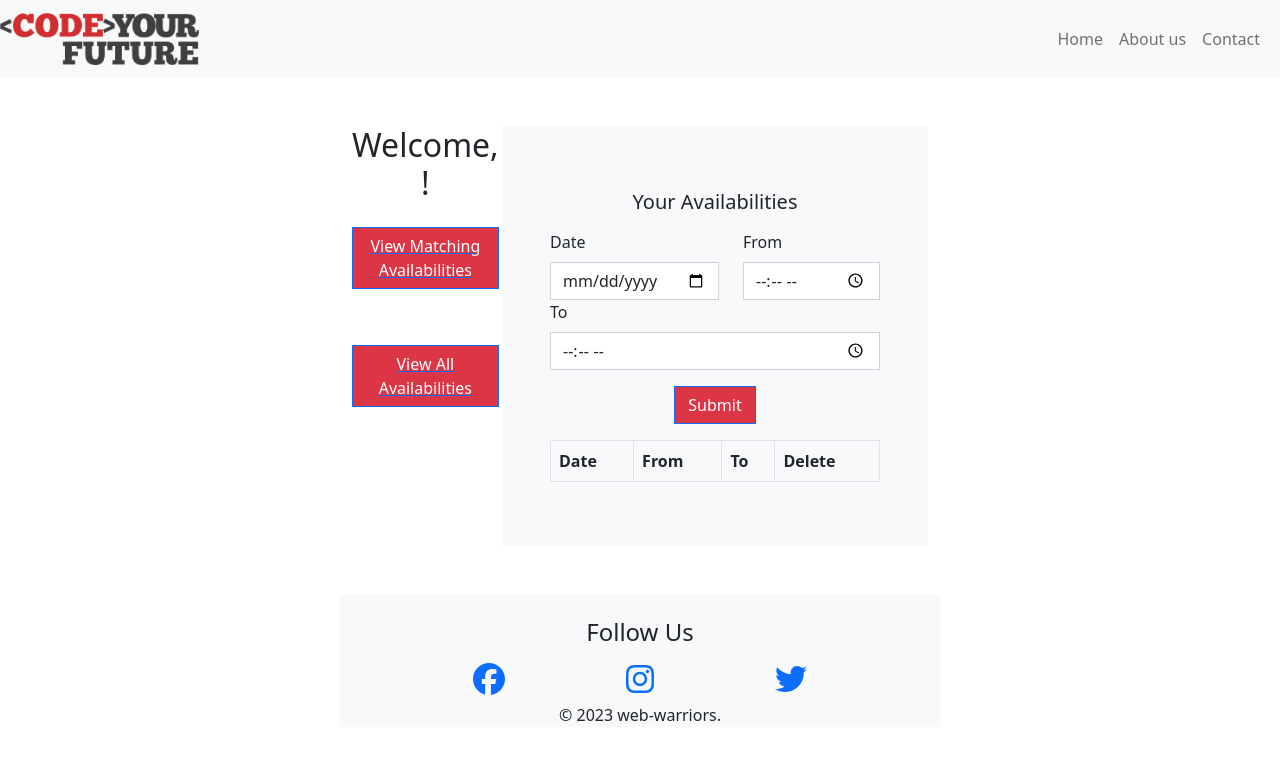
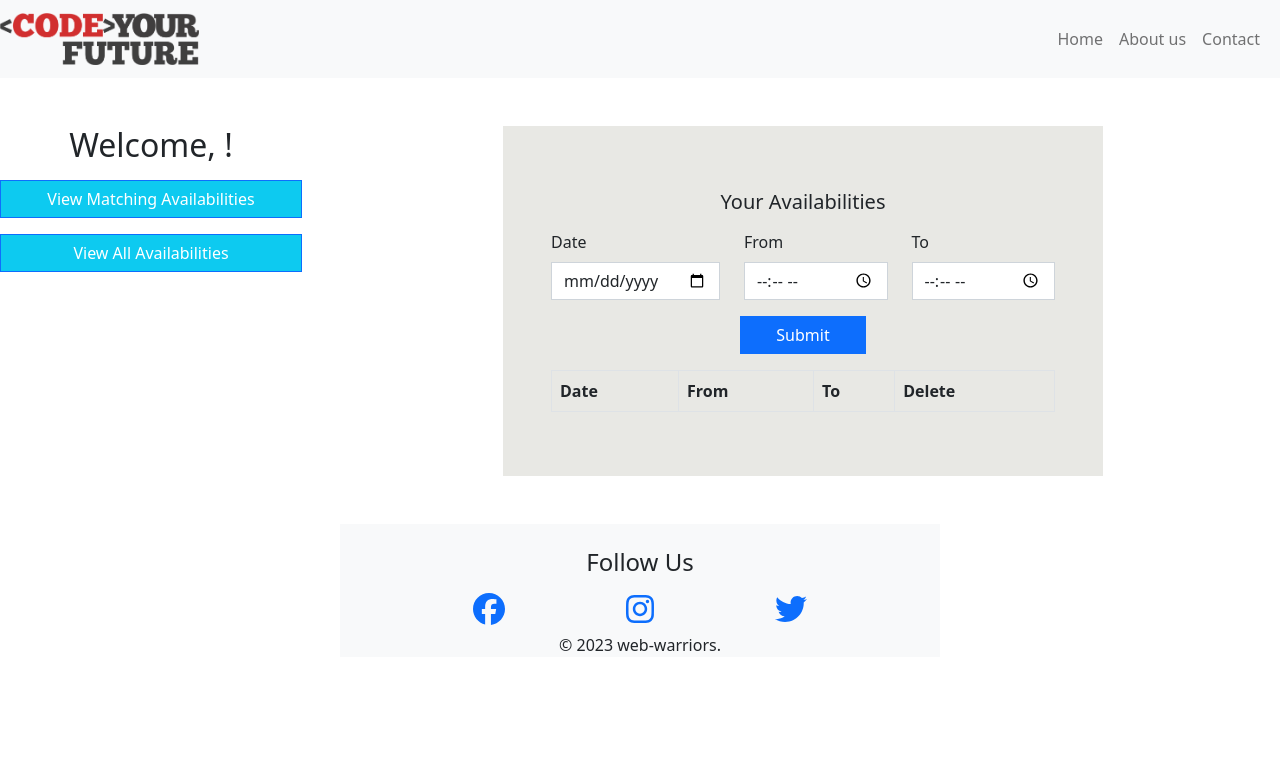
Before and after one commit to zkhing/web-warriors, a React (Create React App) app in the folder client/: page /InputAvailabilitiesPage in a window 1280 px wide. Shown: the top 760 px of the page. Built offline with nearby package versions, Linux system fonts and the light colour scheme.

Commit message:
Remove link in buttons

```diff
--- a/client/src/components/CurrentUserMatching.js
+++ b/client/src/components/CurrentUserMatching.js
@@ -45,7 +45,7 @@ const CurrentUserMatching = () => {
   return (
 		<>
 			<Heading />
-			<Container className="bg-light p-5 my-5">
+			<Container className="p-5 my-5" style={{ backgroundColor: "#e8e8e4"}}>
 				<h1>Your Matches</h1>
 				<Table striped bordered hover>
 					<thead>
--- a/client/src/components/Heading.js
+++ b/client/src/components/Heading.js
@@ -17,7 +17,7 @@ function Heading() {
 					/>
 				</Navbar.Brand>
 				<Container className="d-flex justify-content-end">
-					<Nav href="#home">
+					<Nav href="#home" className="hover-overlay">
 						<Nav.Link href="home">Home</Nav.Link>
 						<Nav.Link href="AboutUs">About us</Nav.Link>
 						<Nav.Link href="contact">Contact</Nav.Link>
--- a/client/src/components/InputAvailabilitiesPage.js
+++ b/client/src/components/InputAvailabilitiesPage.js
@@ -83,26 +83,42 @@ const InputAvailabilitiesPage = () => {
   return (
 		<>
 			<Heading />
-	  <Container>
+
 			<Row>
 				<Col lg={3}>
-			<Nav className="flex-column">
+
+					<div className="flex-column">
 						<h2 className="text-center mt-5">Welcome, {username}!</h2>
-			  <Link to={`/CurrentUserMatching?username=${location.search.split("=")[1]}`}>
-				<Button className="bg-danger d-grid gap-2 col-12 mx-auto m-3" type="submit">
+						<Link
+							to={`/CurrentUserMatching?username=${
+								location.search.split("=")[1]
+							}`}
+							style={{ textDecoration: "none" }}
+						>
+							<Button
+								className="bg-info d-grid gap-2 col-12 mx-auto m-3"
+								type="submit"
+							>
 								View Matching Availabilities
 							</Button>
 						</Link>
-			  <Link to="/ViewAllAvailabilities">
-				<Button className="bg-danger d-grid gap-2 col-12 mx-auto m-3" type="submit">
+						<Link
+							to="/ViewAllAvailabilities"
+							style={{ textDecoration: "none" }}
+						>
+							<Button className="bg-info d-grid gap-2 col-12 mx-auto m-3" type="submit">
 								View All Availabilities
 							</Button>
 						</Link>
-			</Nav>
+					</div>
+
 				</Col>
+
 				<Col lg={9}>
-			<Container className="bg-light p-5 my-5 container-2">
-
+					<Container
+						className="p-5 my-5"
+						style={{ backgroundColor: "#e8e8e4" }}
+					>
 						<Form onSubmit={handleSubmit}>
 							<Card.Title className="text-center my-3">
 								Your Availabilities
@@ -146,7 +162,7 @@ const InputAvailabilitiesPage = () => {
 									</Form.Group>
 								</Col>
 							</Row>
-				<Button className="bg-danger d-grid gap-2 col-3 mx-auto m-3" type="submit">
+							<Button className="d-grid gap-2 col-3 mx-auto m-3" type="submit">
 								Submit
 							</Button>
 						</Form>
@@ -176,10 +192,18 @@ const InputAvailabilitiesPage = () => {
 																availability.id !== availabilityToDelete.id
 														)
 													);
-              const searchParams = new URLSearchParams(location.search);
+													const searchParams = new URLSearchParams(
+														location.search
+													);
 													const username = searchParams.get("username");
-              const updatedAvailabilities = availabilities.filter((availability) => availability.id !== availabilityToDelete.id);
-              localStorage.setItem(username, JSON.stringify(updatedAvailabilities));
+													const updatedAvailabilities = availabilities.filter(
+														(availability) =>
+															availability.id !== availabilityToDelete.id
+													);
+													localStorage.setItem(
+														username,
+														JSON.stringify(updatedAvailabilities)
+													);
 												}}
 											/>
 										</td>
@@ -187,11 +211,10 @@ const InputAvailabilitiesPage = () => {
 								))}
 							</tbody>
 						</Table>
-
 					</Container>
 				</Col>
 			</Row>
-	  </Container>
+
 			<Footer />
 		</>
 	);
--- a/client/src/components/ViewAllAvailabilities.js
+++ b/client/src/components/ViewAllAvailabilities.js
@@ -39,14 +39,14 @@ function ViewAllAvailabilities(props) {
 		);
 	}
 
-	function handleShowMatchingUsersClick(availability) {
-		setSelectedAvailability(availability);
-		fetchMatchingUsers(
-			availability.date,
-			availability.from_time,
-			availability.to_time
-		);
-	}
+	// function handleShowMatchingUsersClick(availability) {
+	// 	setSelectedAvailability(availability);
+	// 	fetchMatchingUsers(
+	// 		availability.date,
+	// 		availability.from_time,
+	// 		availability.to_time
+	// 	);
+	// }
 
 	if (loading) {
 		return <div>Loading...</div>;
@@ -55,7 +55,11 @@ function ViewAllAvailabilities(props) {
 	return (
 		<>
 			<Heading />
-			<Container className="bg-light p-5 my-5">
+			<Container
+				className="p-5 my-5"
+				style={{ backgroundColor: "#e8e8e4" }}
+			>
+				<h1>All students availabilities</h1>
 				<Table striped bordered hover>
 					<thead>
 						<tr>
@@ -103,13 +107,13 @@ function ViewAllAvailabilities(props) {
 									})}
 								</td>
 								<td className="text-center">
-									<button
+									{/* <button
 										type="button"
 										className="btn btn-primary"
 										onClick={() => handleShowMatchingUsersClick(availability)}
 									>
 										Show matching Trainees
-									</button>
+									</button> */}
 									{selectedAvailability === availability &&
 									matchingUserNames.length > 0 ? (
 										<ul className="list-unstyled matching-users">
```
Also changed, not shown: client/src/components/LoginPage.js (+4 -3 lines). Lines whose indentation alone changed are shown as unchanged.
